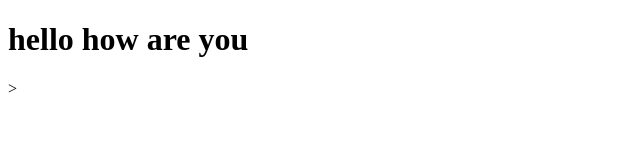
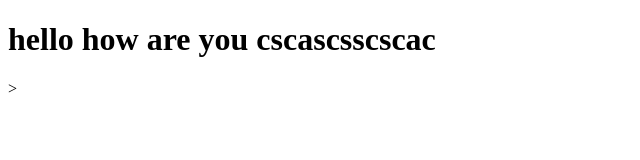
Before and after one commit to JeetVegad/Revision, a plain HTML site: page index.html in a window 1280 px wide. Shown: the whole page, without its empty margins (0-640 px from the left). Drawn offline with Linux system fonts and the light colour scheme.

Commit message:
vvsdvsdvdsv

```diff
--- a/index.html
+++ b/index.html
@@ -7,7 +7,7 @@
     <title>Document</title>
 </head>
 <body>
-        <h1>hello how are you</h1>
+        <h1>hello how are you cscascsscscac</h1>
 
 </body>
 </html>>
```
